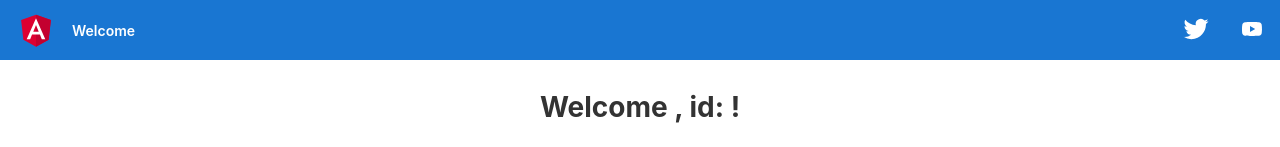
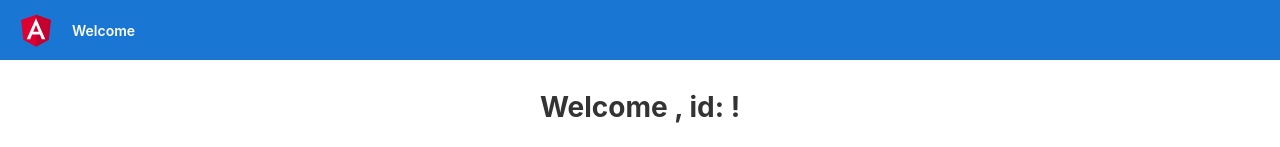
Before and after one commit to dstalor/steamlandingpage, an Angular app: page / in a window 1280 px wide. Shown: the top 147 px of the page. Built offline with nearby package versions, Linux system fonts and the light colour scheme.

Commit message:
Remove links to test ci build

```diff
--- a/src/app/app.component.html
+++ b/src/app/app.component.html
@@ -313,49 +313,6 @@
   />
   <span>Welcome</span>
   <div class="spacer"></div>
-  <a
-    aria-label="Angular on twitter"
-    target="_blank"
-    rel="noopener"
-    href="https://twitter.com/angular"
-    title="Twitter"
-  >
-    <svg
-      id="twitter-logo"
-      height="24"
-      data-name="Logo"
-      xmlns="http://www.w3.org/2000/svg"
-      viewBox="0 0 400 400"
-    >
-      <rect width="400" height="400" fill="none" />
-      <path
-        d="M153.62,301.59c94.34,0,145.94-78.16,145.94-145.94,0-2.22,0-4.43-.15-6.63A104.36,104.36,0,0,0,325,122.47a102.38,102.38,0,0,1-29.46,8.07,51.47,51.47,0,0,0,22.55-28.37,102.79,102.79,0,0,1-32.57,12.45,51.34,51.34,0,0,0-87.41,46.78A145.62,145.62,0,0,1,92.4,107.81a51.33,51.33,0,0,0,15.88,68.47A50.91,50.91,0,0,1,85,169.86c0,.21,0,.43,0,.65a51.31,51.31,0,0,0,41.15,50.28,51.21,51.21,0,0,1-23.16.88,51.35,51.35,0,0,0,47.92,35.62,102.92,102.92,0,0,1-63.7,22A104.41,104.41,0,0,1,75,278.55a145.21,145.21,0,0,0,78.62,23"
-        fill="#fff"
-      />
-    </svg>
-  </a>
-  <a
-    aria-label="Angular on YouTube"
-    target="_blank"
-    rel="noopener"
-    href="https://youtube.com/angular"
-    title="YouTube"
-  >
-    <svg
-      id="youtube-logo"
-      height="24"
-      width="24"
-      data-name="Logo"
-      xmlns="http://www.w3.org/2000/svg"
-      viewBox="0 0 24 24"
-      fill="#fff"
-    >
-      <path d="M0 0h24v24H0V0z" fill="none" />
-      <path
-        d="M21.58 7.19c-.23-.86-.91-1.54-1.77-1.77C18.25 5 12 5 12 5s-6.25 0-7.81.42c-.86.23-1.54.91-1.77 1.77C2 8.75 2 12 2 12s0 3.25.42 4.81c.23.86.91 1.54 1.77 1.77C5.75 19 12 19 12 19s6.25 0 7.81-.42c.86-.23 1.54-.91 1.77-1.77C22 15.25 22 12 22 12s0-3.25-.42-4.81zM10 15V9l5.2 3-5.2 3z"
-      />
-    </svg>
-  </a>
 </div>
 
 <div class="content" role="main">
```
